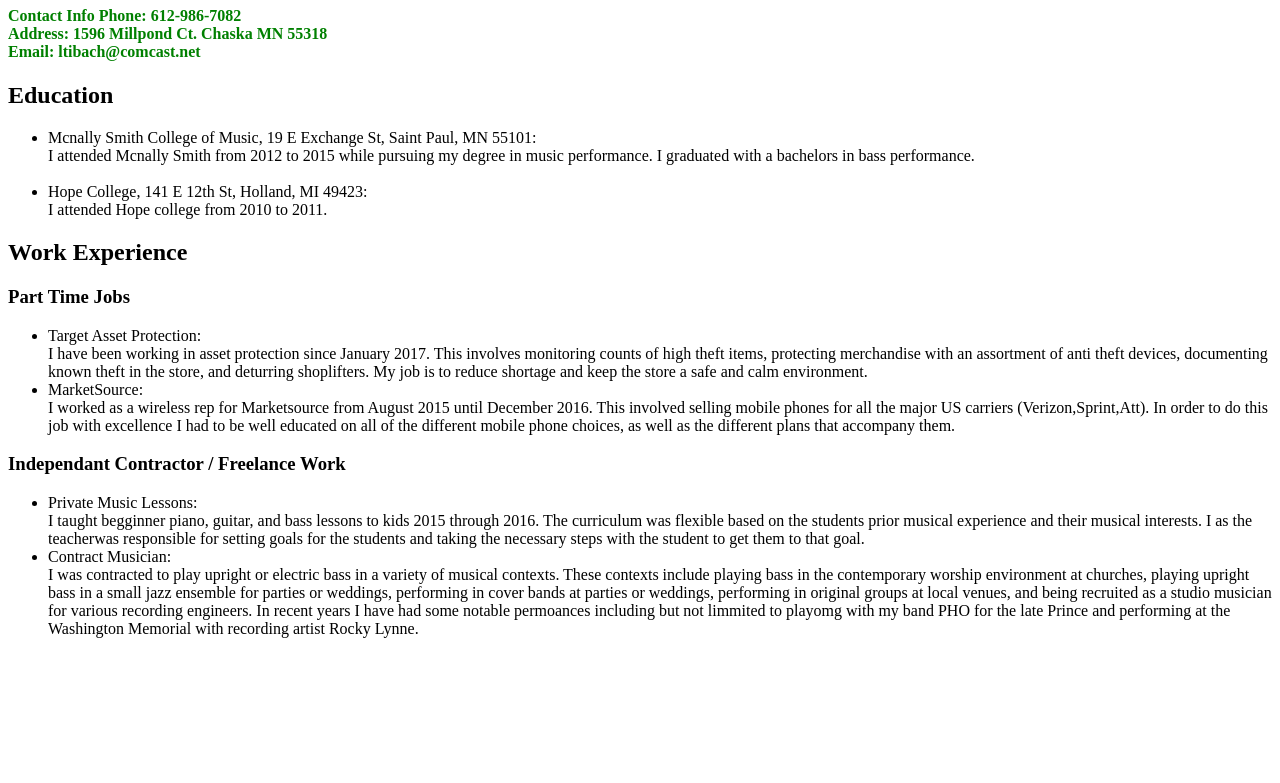
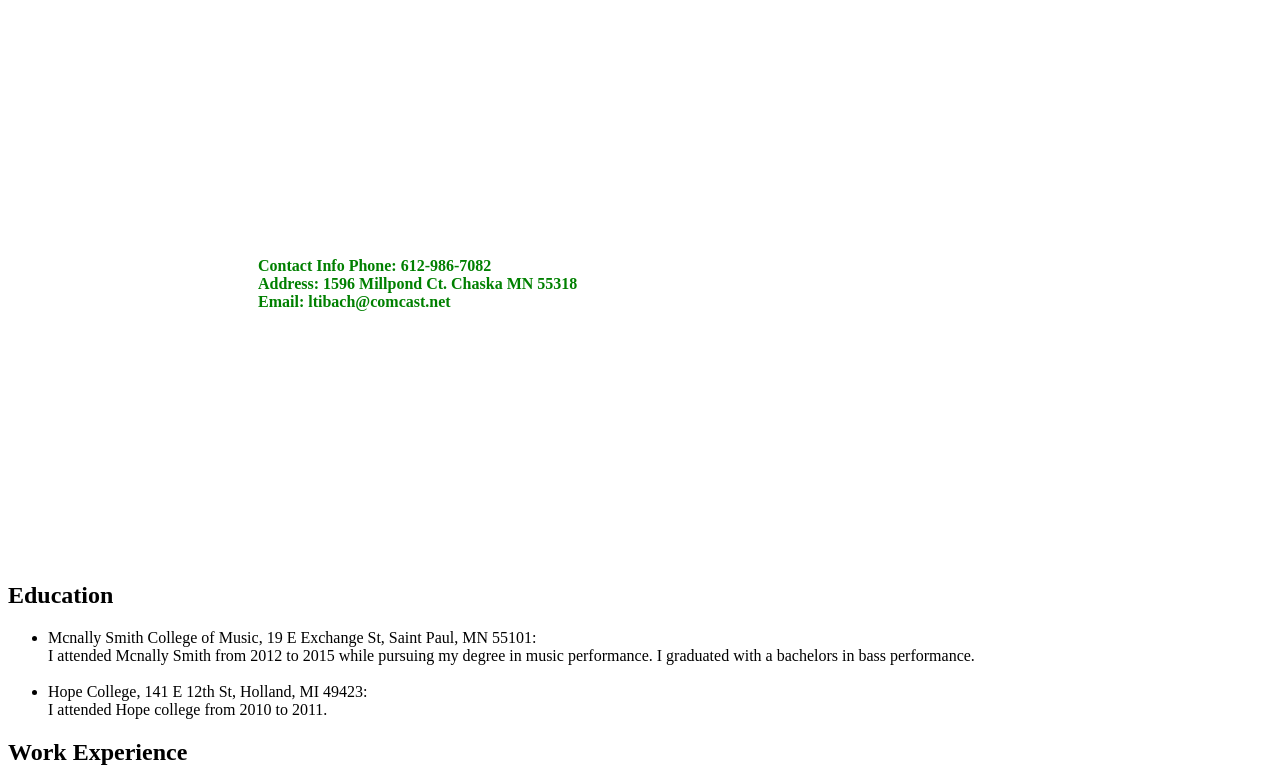
Before and after one commit to lukeibach/lukeibach.github.io, a plain HTML site: page index.html in a window 1280 px wide. Shown: the part 73-856 px from the top of the page. Before the commit the page ends 800 px from the top, so only its background shows below. Drawn offline with Linux system fonts and the light colour scheme.

Commit message:
what does padding do

```diff
--- a/style.css
+++ b/style.css
@@ -1,3 +1,4 @@
 h4 {
+     padding: 250px;
      color: green;
      }
```
